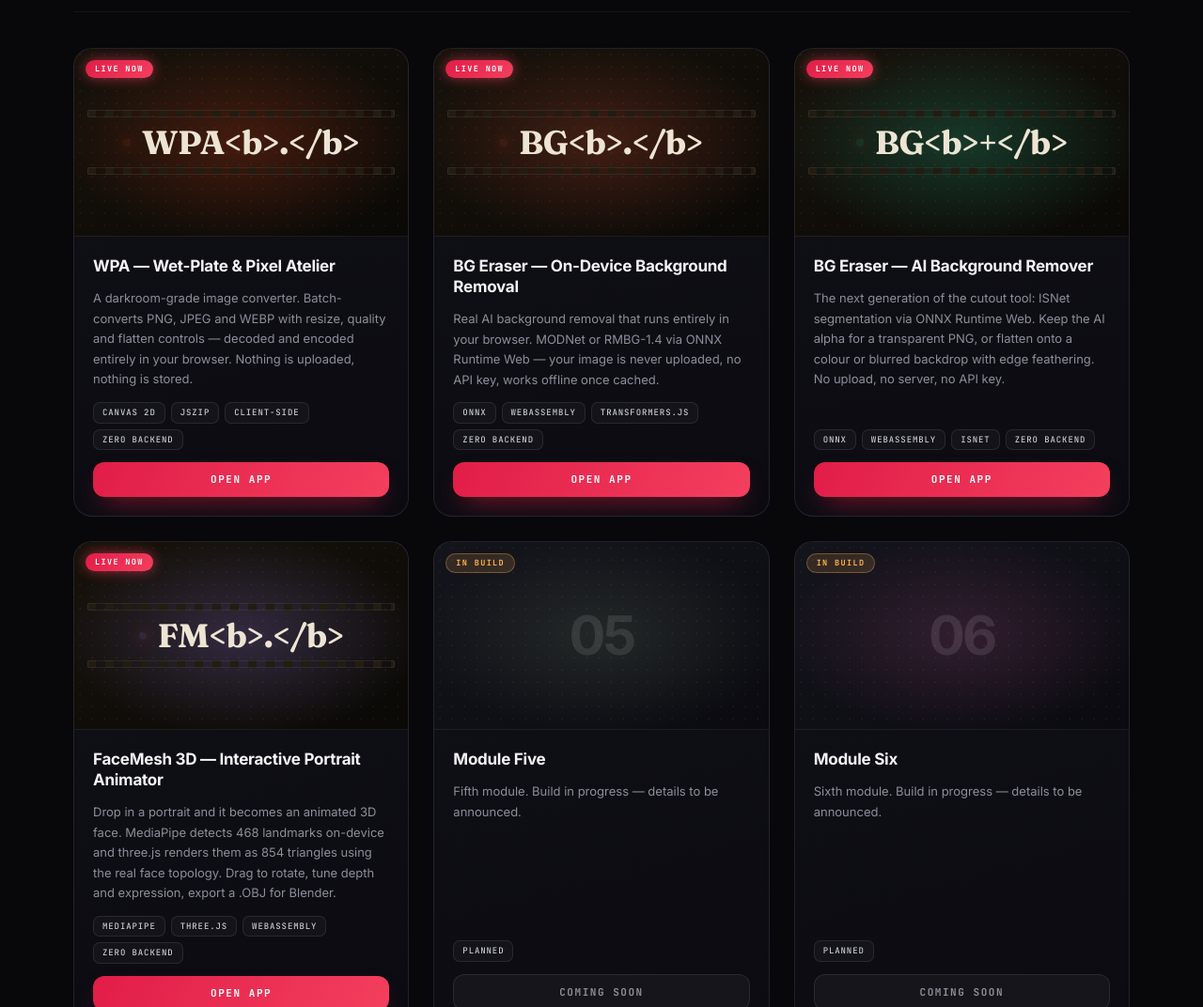
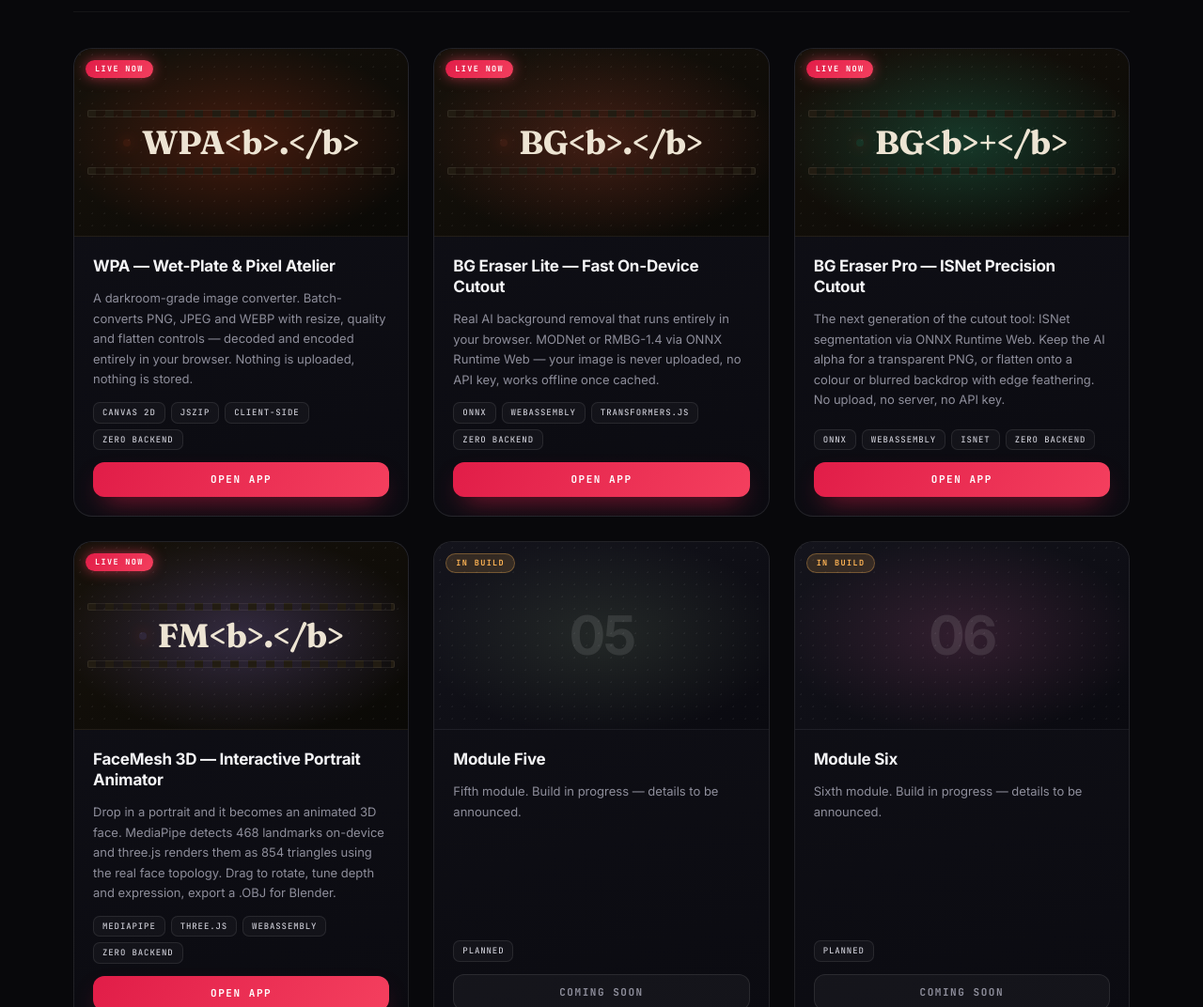
Before and after one commit to lasticproductions247-hub/ultimate-v2, a plain HTML site: page index.html in a window 1280 px wide. Shown: the part 728-1800 px from the top of the page at 94% size. Drawn offline with Linux system fonts and the light colour scheme.

Commit message:
Rename BG Eraser modules to Lite and Pro to match their engines

```diff
--- a/index.html
+++ b/index.html
@@ -380,7 +380,7 @@
   {
     id: 'bge',
     num: '02',
-    title: 'BG Eraser — On-Device Background Removal',
+    title: 'BG Eraser Lite — Fast On-Device Cutout',
     desc: 'Real AI background removal that runs entirely in your browser. MODNet or RMBG-1.4 via ONNX Runtime Web — your image is never uploaded, no API key, works offline once cached.',
     tags: ['ONNX', 'WebAssembly', 'transformers.js', 'Zero backend'],
     status: 'live',
@@ -391,7 +391,7 @@
   {
     id: 'bge2',
     num: '03',
-    title: 'BG Eraser — AI Background Remover',
+    title: 'BG Eraser Pro — ISNet Precision Cutout',
     desc: 'The next generation of the cutout tool: ISNet segmentation via ONNX Runtime Web. Keep the AI alpha for a transparent PNG, or flatten onto a colour or blurred backdrop with edge feathering. No upload, no server, no API key.',
     tags: ['ONNX', 'WebAssembly', 'ISNet', 'Zero backend'],
     status: 'live',
```
